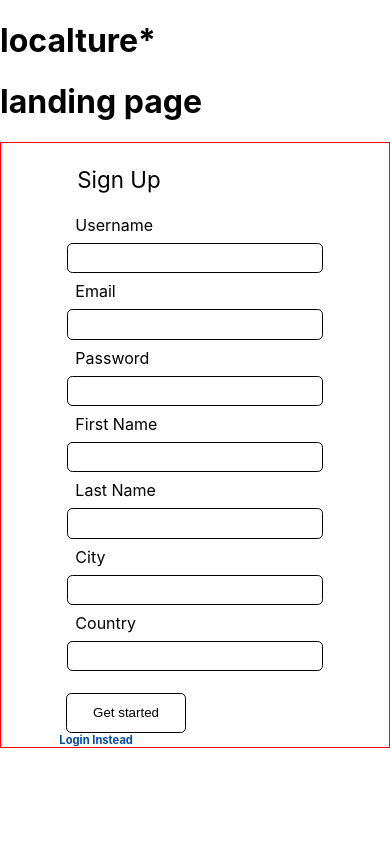
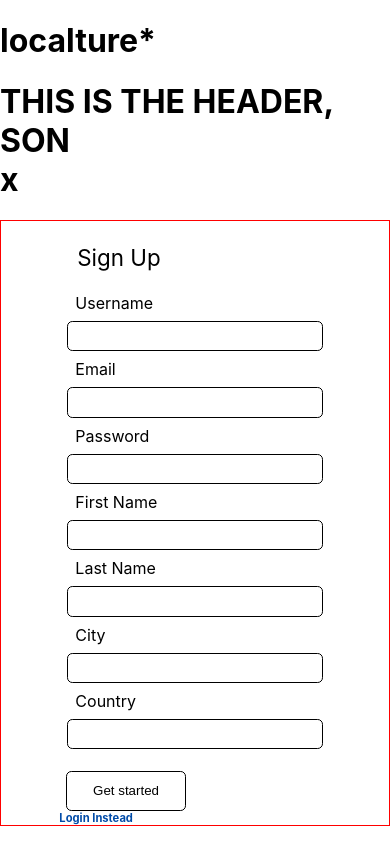
Before and after one commit to itzamnahuerta/localture, a React (Create React App) app in the folder client/: page / in a window 390 px wide. Built offline with nearby package versions, Linux system fonts and the light colour scheme.

Commit message:
working on hamburger menu

```diff
--- a/client/src/App.js
+++ b/client/src/App.js
@@ -3,7 +3,7 @@ import './styles/App.scss';
 import { login } from './services/authApi';
 import { addUser } from './services/usersApi';
 import Dashboard from './components/Dashboard/Dashboard';
-
+import Header from './components/Header/Header'
 
 
 class App extends Component {
@@ -78,7 +78,7 @@ class App extends Component {
     return (
       <div className="App">
         <h1> localture* </h1>
-
+        <Header />
         <Dashboard
           isAuthenticated={this.state.isAuthenticated}
           handleLoginFormChange={this.handleLoginFormChange}
--- a/client/src/components/Dashboard/Dashboard.jsx
+++ b/client/src/components/Dashboard/Dashboard.jsx
@@ -16,9 +16,15 @@ export default class Dashboard extends Component {
       country: '',
       email: '',
       first_name: '',
-      last_name: ''
+      last_name: '',
+      is_hamburgerMenu_clicked: false
     }
   }
+
+  handleMenuOpen = () => {
+    this.setState({is_hamburgerMenu_clicked: !this.state.is_hamburgerMenu_clicked})
+  }
+
   render() {
     return (
       <div>
--- /dev/null
+++ b/client/src/components/HamburgerMenu/HamburgerMenu.jsx
@@ -0,0 +1,20 @@
+import React from 'react'
+import { Link } from 'react-dom'
+
+
+const HamburgerMenu = (props) => {
+    // const {} = props;
+    // const showMenu = isMenuClicked === true ? 'sidebar open'
+
+    return(
+        <div className="sidebar">
+        <div onClick={props.handleMenuOpen}>
+            <div className="xMark"> x </div>
+        </div>
+
+        </div>
+    )
+
+}
+
+export default HamburgerMenu;
--- a/client/src/components/Header/Header.js
+++ b/client/src/components/Header/Header.jsx
@@ -1,4 +1,5 @@
-import React, { Component } from 'react'
+import React, {Component} from 'react'
+import HamburgerMenu from '../HamburgerMenu/HamburgerMenu'
 
 export default class Header extends Component {
   render() {
@@ -6,6 +7,7 @@ export default class Header extends Component {
       <div>
           <h1>
             THIS IS THE HEADER, SON
+            <HamburgerMenu />
           </h1>
       </div>
     )
--- a/client/src/components/LandingPage/LandingPage.jsx
+++ b/client/src/components/LandingPage/LandingPage.jsx
@@ -55,7 +55,6 @@ export default class LandingPage extends Component {
     else if(!this.props.authenticated){
       return (
         <div>
-          <h1> landing page </h1>
           {switchForm}
         </div>
       )
```
